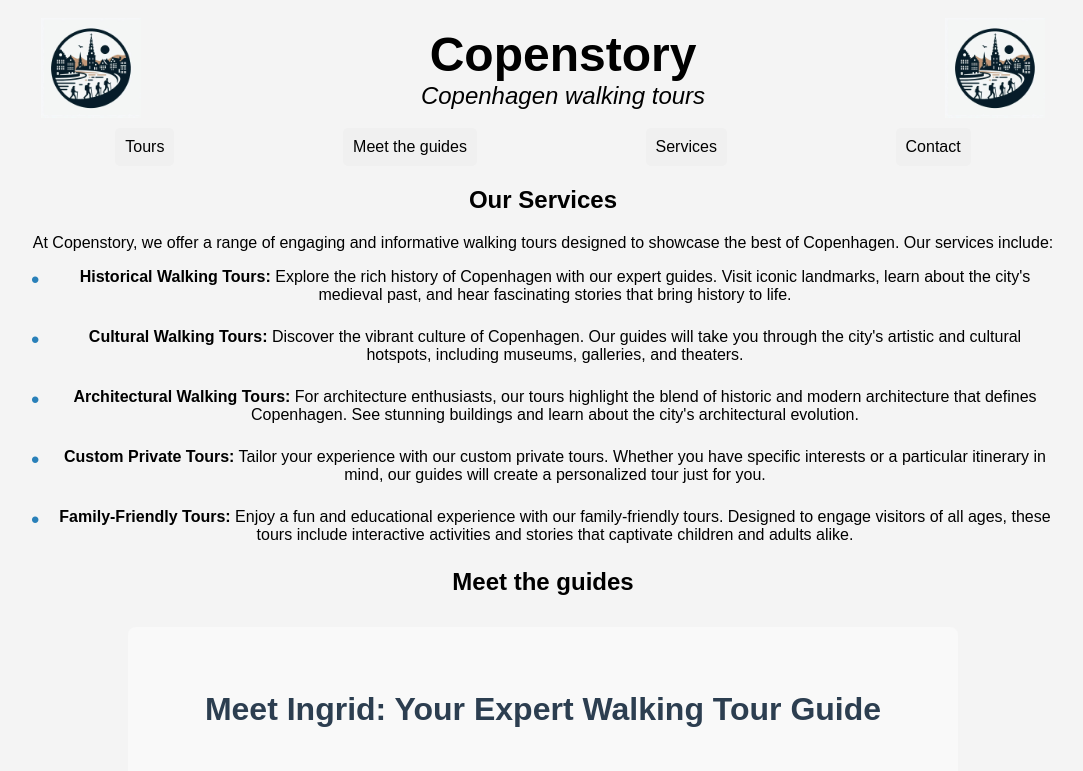
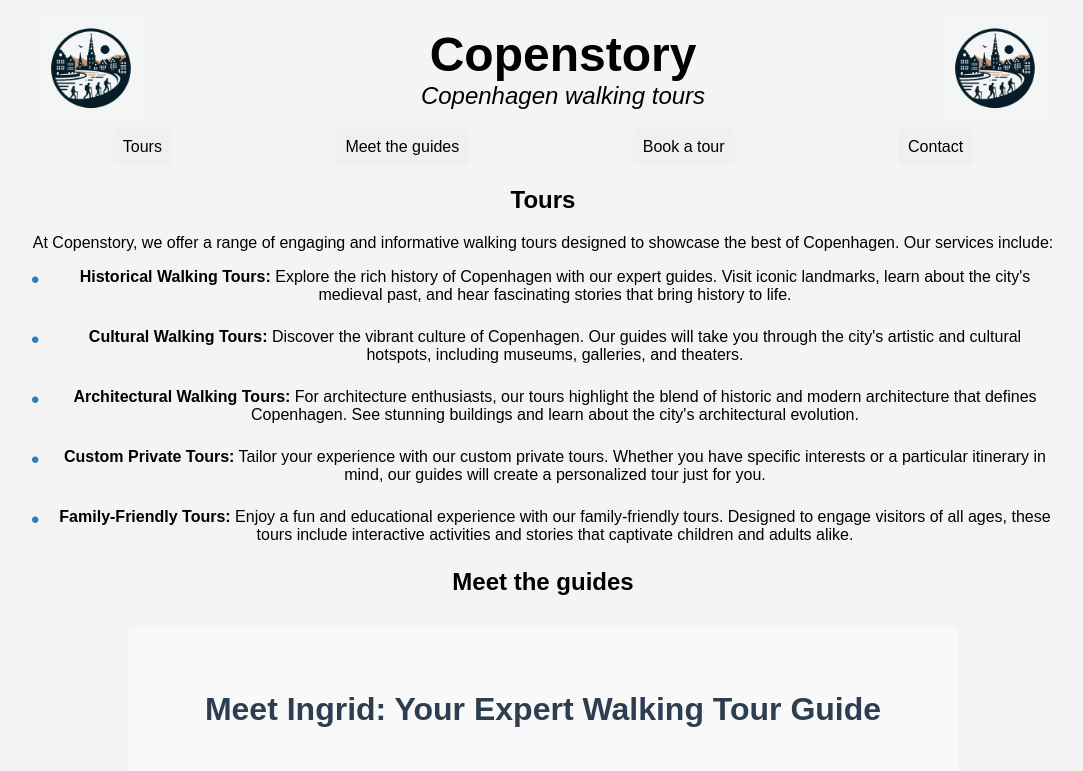
Before and after one commit to kristianfoged/WebdevelopmentProject2024, a plain HTML site: page index.html in a window 1280 px wide. Shown: the top 771 px of the page, without its empty margins (97-1180 px from the left). Drawn offline with Linux system fonts and the light colour scheme; grey boxes are pictures that could not be loaded.

Commit message:
Update index.html

```diff
--- a/index.html
+++ b/index.html
@@ -17,16 +17,16 @@
     </header>
     <nav>
         <ul class="horizontal_nav">
-            <li><a href="#home">Tours</a></li>
+            <li><a href="#services">Tours</a></li>
             <li><a href="#guides">Meet the guides</a></li>
-            <li><a href="#services">Services</a></li>
+            <li><a href="#book">Book a tour</a></li>
             <li><a href="#contact">Contact</a></li>
         </ul>
     </nav>
     <main>
 
             <section id="services">
-            <h2>Our Services</h2>
+            <h2>Tours</h2>
             <p>At Copenstory, we offer a range of engaging and informative walking tours designed to showcase the best of Copenhagen. Our services include:</p>
             <ul class="service-list">
                 <li><strong>Historical Walking Tours:</strong> Explore the rich history of Copenhagen with our expert guides. Visit iconic landmarks, learn about the city's medieval past, and hear fascinating stories that bring history to life.</li>
```
